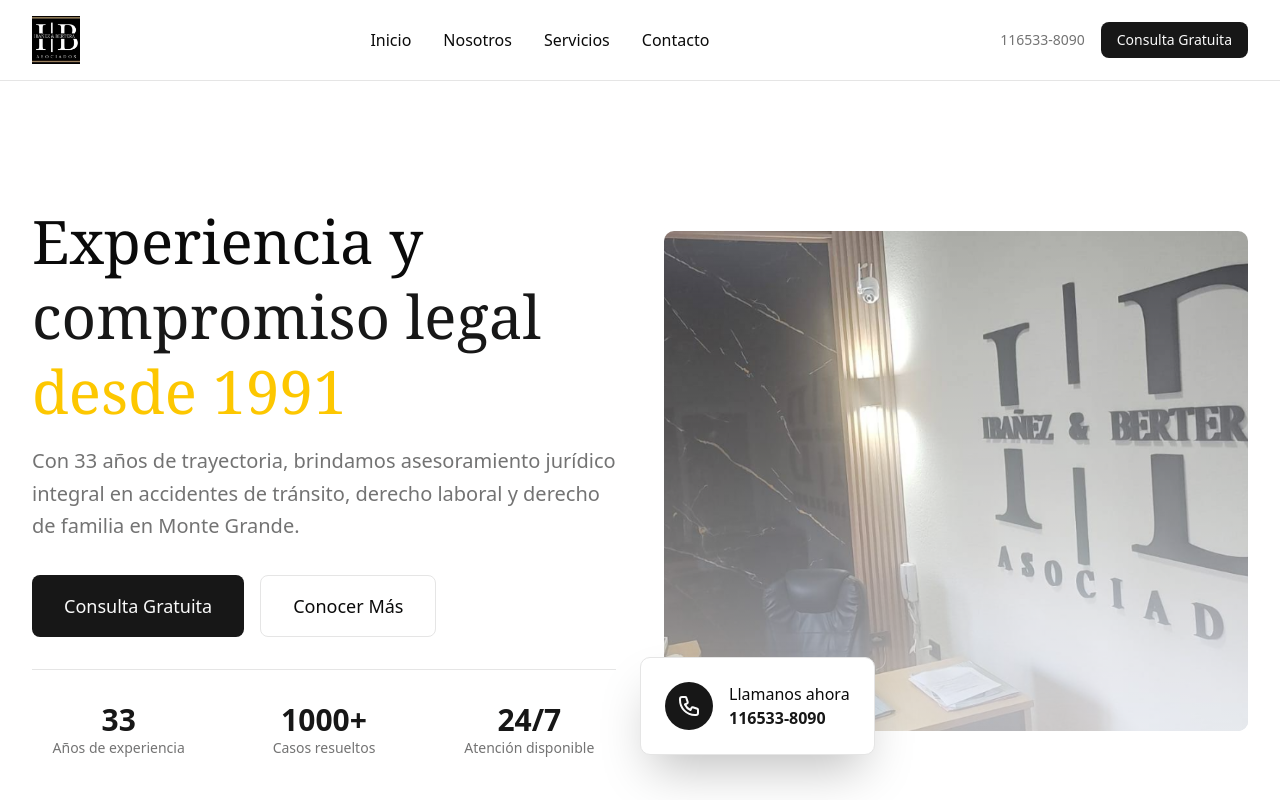
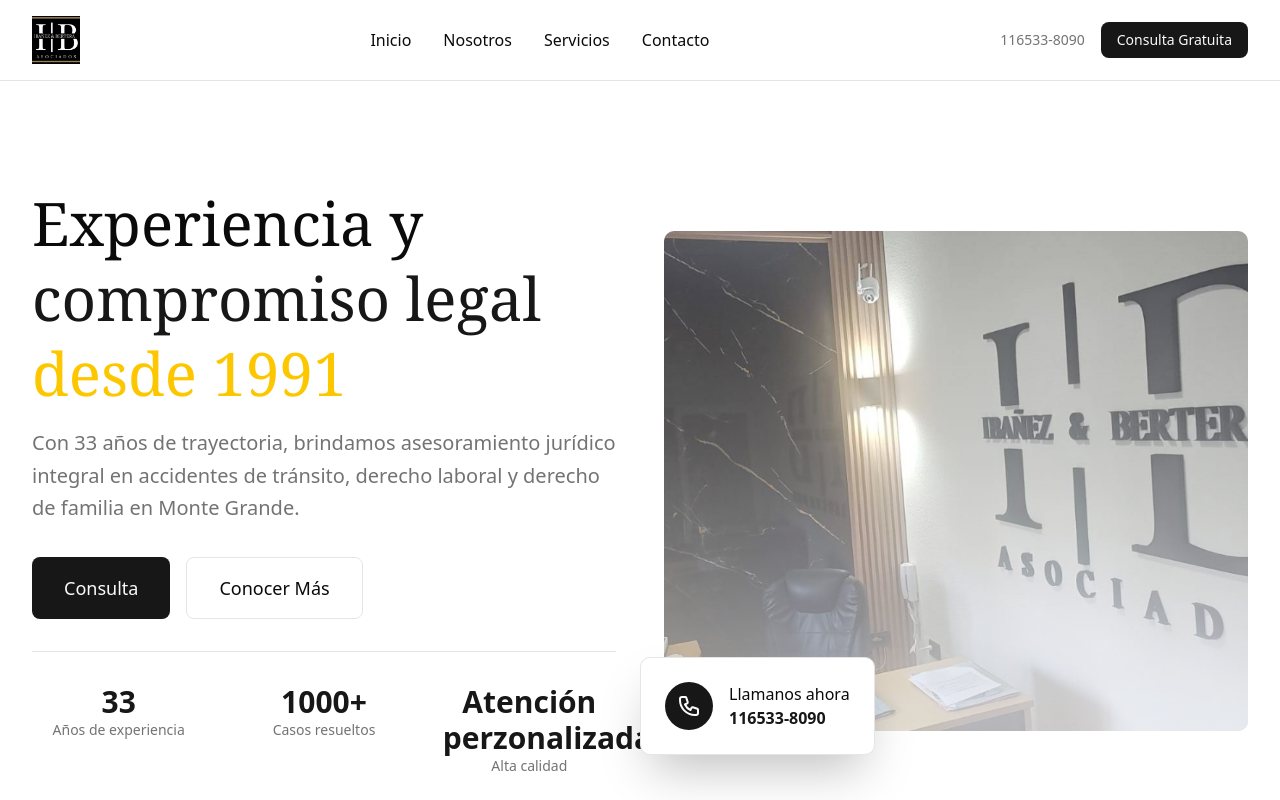
Before and after one commit to LLBdeveloper/estudioBerteraWeb, a Next.js app: page / in a window 1280 px wide. Shown: the top 800 px of the page. Built offline with nearby package versions, Linux system fonts and the light colour scheme.

Commit message:
2026 retomamos proyecto

```diff
--- a/src/components/Header.jsx
+++ b/src/components/Header.jsx
@@ -66,7 +66,7 @@ const Header = () => {
               <div className="pt-4 border-t border-border">
                 <p className="text-muted-foreground text-sm mb-2">116533-8090</p>
                 <button className="bg-primary text-primary-foreground px-4 py-2 rounded-md hover:bg-primary/90 transition-colors font-medium w-full">
-                  Consulta Gratuita
+                  Consultas
                 </button>
               </div>
             </nav>
--- a/src/components/Hero.jsx
+++ b/src/components/Hero.jsx
@@ -28,7 +28,7 @@ const Hero = () => {
                 <a href="https://api.whatsapp.com/send?phone=5491165338090&text=Hola%20quiero%20hacer%20una%20consulta%20sobre%20sus%20servicios%20legales%2C%20me%20contacto%20via%20http%3A%2F%2Fwww.estudiobertera.com%2F%20."
                   target="_blank"
                   rel="noopener noreferrer">
-                  Consulta Gratuita
+                  Consulta
                 </a>
               </button>
               <button className="border border-border text-foreground px-8 py-4 rounded-md hover:bg-secondary transition-colors font-medium text-lg">
@@ -46,8 +46,8 @@ const Hero = () => {
                 <div className="text-sm text-muted-foreground">Casos resueltos</div>
               </div>
               <div className="text-center">
-                <div className="text-3xl font-bold text-primary">24/7</div>
-                <div className="text-sm text-muted-foreground">Atención disponible</div>
+                <div className="text-3xl font-bold text-primary">Atención perzonalizada</div>
+                <div className="text-sm text-muted-foreground">Alta calidad</div>
               </div>
             </div>
           </div>
```
